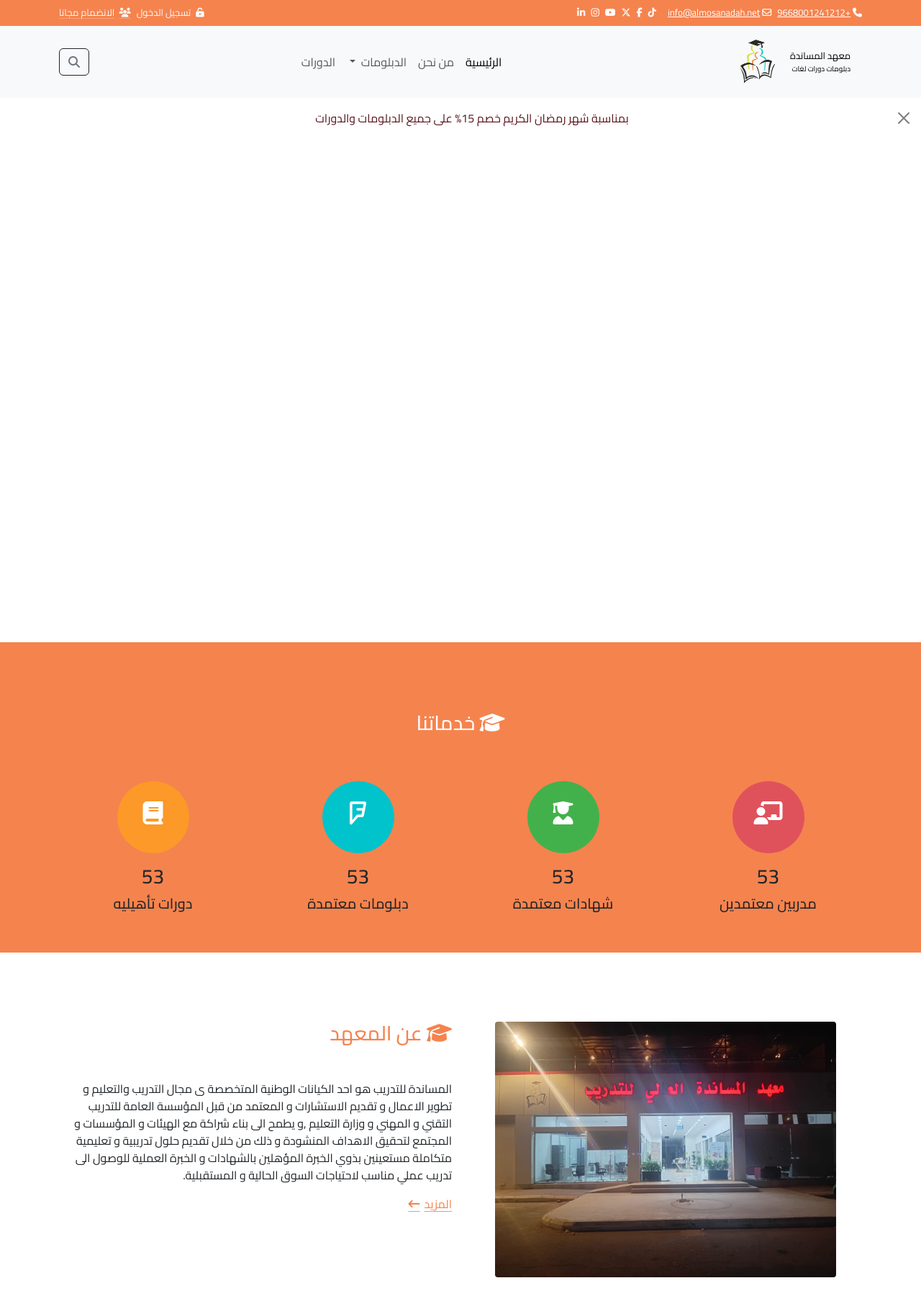
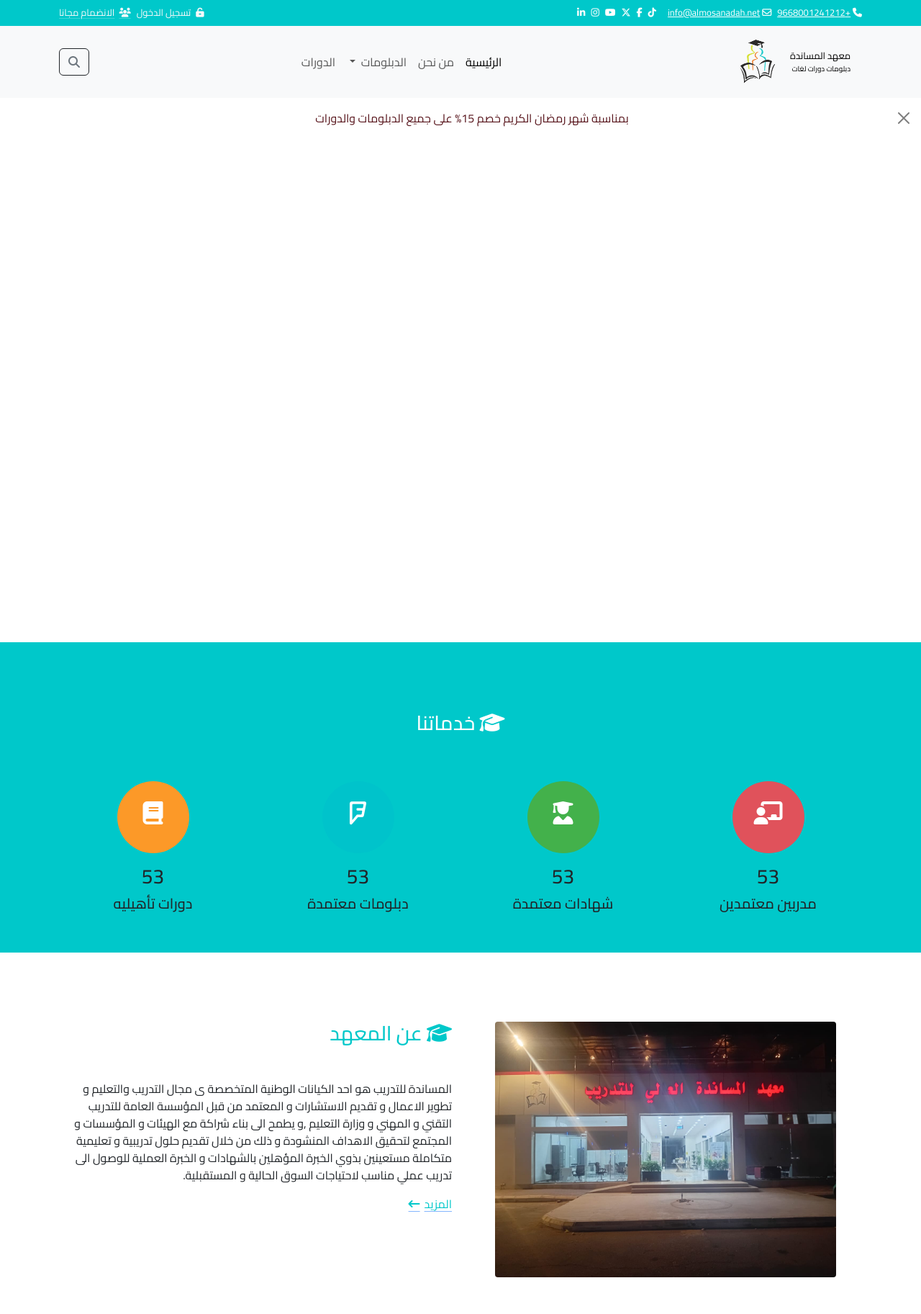
Before and after one commit to ahmedSamra88/ahmedsamra88.github.io, a website with bundled scripts: page index.html in a window 1280 px wide. Shown: the top 1825 px of the page at 72% size. Built offline with nearby package versions, Linux system fonts and the light colour scheme; grey boxes are pictures that could not be loaded; files whose address does not match are found by name.

Commit message:
Update style.css

```diff
--- a/css/style.css
+++ b/css/style.css
@@ -23,14 +23,14 @@ body{
     right: 0;
 }
 .carousel .overlay{
-    background-image:linear-gradient(rgba(255,255,255,0.7) 2%,rgba(245,131,78,1)) ;
+    background-image:linear-gradient(rgba(255,255,255,0.7) 2%,rgba(0,200,202,1)) ;
     align-items: center;
     display: flex;
     flex-direction: column;
     justify-content: center;
 }
 .services{
-    background-color:rgba(245,131,78,1) ;
+    background-color:rgba(0,200,202,1) ;
 
 }
 .carousel .overlay .content{
@@ -181,13 +181,13 @@ body{
 }
 /* #F29651 */
 .s-bg-color{
-    background-color:#F5834E;
+    background-color:#00C8CA;
 }
 .s-border-color{
-    border-color: #F5834E;
+    border-color: #00C8CA;
 }
 .s-text-color{
-    color: #F5834E;
+    color: #00C8CA;
 }
 .bg-dark{
     background-color: #2c2c2c;
```
